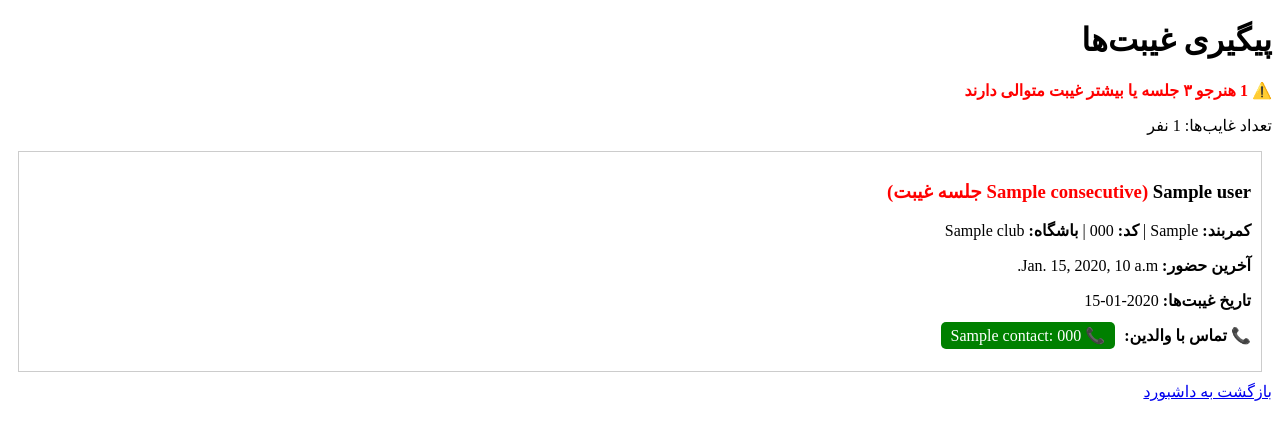
After one commit to ArnikaTech/FightClub, a Django app: template templates/students/absentees.html in a window 1280 px wide. The commit adds this page. Shown: the top 440 px of the page. Run offline with Django 5.2, Linux system fonts and the light colour scheme; the template is opened without the code that fills it: most values are stand-ins (such as "Sample title", 1, 10 or a date in 2020); parts of the project's set-up code (start-up, migrations or seed data) failed here and were passed over.

Commit message:
فاز ۲: صفحه غیبت‌ها با غیبت متوالی و دکمه تماس با والدین

```diff
--- a/apps/students/urls.py
+++ b/apps/students/urls.py
@@ -17,4 +17,6 @@ urlpatterns = [
 
     path('attendance/', views.AttendanceView.as_view(), name='attendance'),
     path('attendance/save/', views.AttendanceSaveView.as_view(), name='attendance_save'),
+
+    path('absentees/', views.AbsenteeListView.as_view(), name='absentees'),
 ]
--- a/templates/accounts/dashboard.html
+++ b/templates/accounts/dashboard.html
@@ -7,5 +7,7 @@
 <p>خوش آمدید {{ user.get_full_name }}</p>
 <a href="{% url 'students:student_list' %}">لیست هنرجویان</a>
  |
+<a href="{% url 'students:absentees' %}">📋 پیگیری غیبت‌ها</a>
+ |
 <a href="{% url 'accounts:logout' %}">خروج</a>
 {% endblock %}
--- /dev/null
+++ b/templates/students/absentees.html
@@ -0,0 +1,64 @@
+{% extends 'base.html' %}
+{% load jformat %}
+
+{% block title %}پیگیری غیبت‌ها | باشگاه ستاره‌ها{% endblock %}
+
+{% block content %}
+<h1>پیگیری غیبت‌ها</h1>
+
+{% if critical_count %}
+<p style="color: red; font-weight: bold;">
+    ⚠️ {{ critical_count }} هنرجو ۳ جلسه یا بیشتر غیبت متوالی دارند
+</p>
+{% endif %}
+
+<p>تعداد غایب‌ها: {{ total_absent }} نفر</p>
+
+{% for item in absentees %}
+    {% with s=item.student %}
+    <div style="border: 1px solid #ccc; margin: 10px; padding: 10px;">
+        <h3>
+            {{ s.user.get_full_name }}
+            <span style="color: red;">({{ item.consecutive }} جلسه غیبت)</span>
+        </h3>
+
+        <p>
+            <strong>کمربند:</strong> {{ s.get_current_belt_display }} |
+            <strong>کد:</strong> {{ s.student_code }} |
+            <strong>باشگاه:</strong> {{ s.club.name }}
+        </p>
+
+        {% if item.last_present_date %}
+        <p><strong>آخرین حضور:</strong> {{ item.last_present_date|jformat:"%Y/%m/%d" }}</p>
+        {% endif %}
+
+        {% if item.recent_absences %}
+        <p>
+            <strong>تاریخ غیبت‌ها:</strong>
+            {% for date in item.recent_absences %}
+                {{ date|jformat:"%Y/%m/%d" }}{% if not forloop.last %} | {% endif %}
+            {% endfor %}
+        </p>
+        {% endif %}
+
+        <!-- شماره تماس والدین -->
+        {% if item.contacts %}
+        <p>
+            <strong>📞 تماس با والدین:</strong>
+            {% for contact in item.contacts %}
+                <a href="tel:{{ contact.phone }}" style="margin: 0 5px; padding: 5px 10px; background: green; color: white; text-decoration: none; border-radius: 5px;">
+                    📞 {{ contact.label|default:contact.get_contact_type_display }}: {{ contact.phone }}
+                </a>
+            {% endfor %}
+        </p>
+        {% else %}
+        <p style="color: red;">⚠️ شماره تماس والدین ثبت نشده!</p>
+        {% endif %}
+    </div>
+    {% endwith %}
+{% empty %}
+    <p style="color: green;">🎉 هیچ هنرجوی غایبی وجود ندارد</p>
+{% endfor %}
+
+<a href="{% url 'accounts:dashboard' %}">بازگشت به داشبورد</a>
+{% endblock %}
```
Also changed, not shown: apps/students/views.py (+56 -0 lines).
